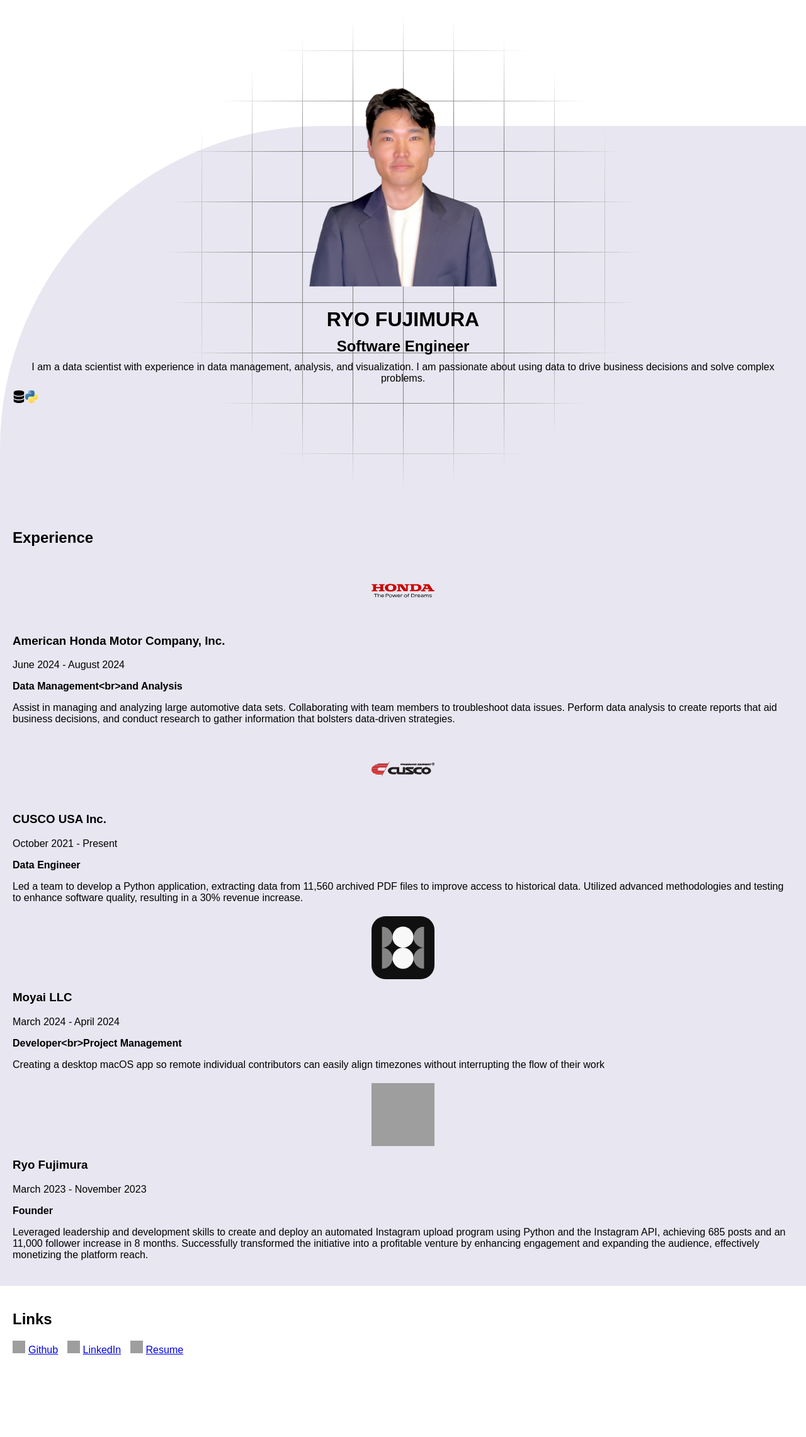
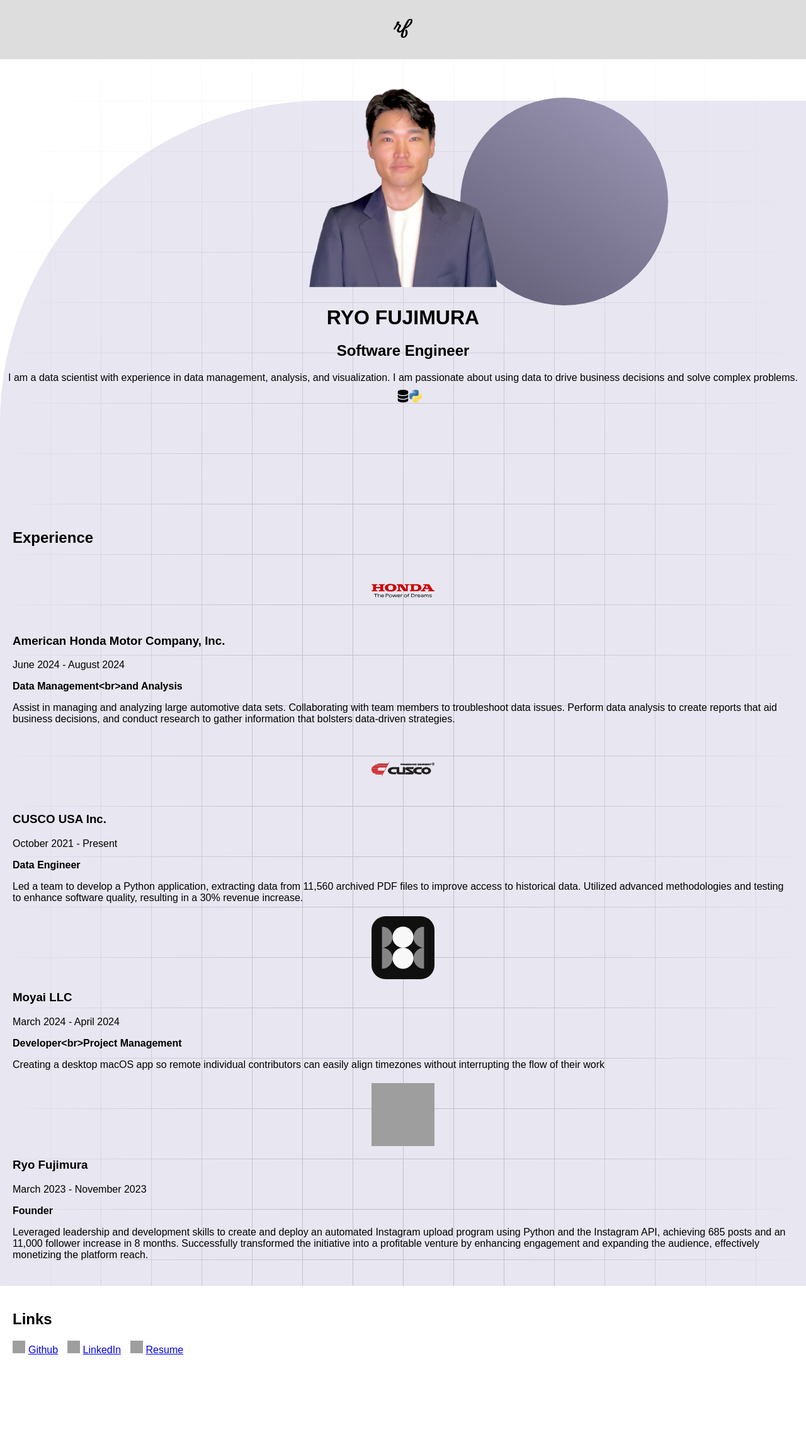
Before and after one commit to ryofujimura/ryofujwebsite, a Flask app: page / in a window 1280 px wide. Shown: the top 2282 px of the page at 63% size. Run offline with Flask 2, Linux system fonts and the light colour scheme; some web fonts are replaced; grey boxes are pictures that could not be loaded.

Commit message:
header nav icon

```diff
--- a/static/style.css
+++ b/static/style.css
@@ -10,54 +10,75 @@ museomoderno-font {
     font-style: normal;
 }
 
-.background {
+/* .background {
     position: fixed;
     top: 0;
     left: 0;
     width: 100%;
     height: 100%;
-    z-index: -2; /* behind all other content */
-    background-color: #ffffff; /* Adjust background color */
-}
+    z-index: -3;
+    background-color: #ffffff;
+} */
 
-/* Add grid pattern */
-.background-grid {
-    position: absolute;
-    top: 0;
-    left: 0;
-    width: 100%;
-    height: 100vh;
-    z-index: -1; /* behind all other content */
-    background-size: 80px 80px; /* Adjust grid size */
-    background-image: linear-gradient(
-            to right,
-            rgb(128, 128, 128) 1px,
-            transparent 1px
-        ),
-        linear-gradient(to bottom, rgb(128, 128, 128) 1px, transparent 1px);
-    mask-image: radial-gradient(
-        circle,
-        rgba(0, 0, 0, 1) 30%,
-        rgba(255, 255, 255, 0) 100%
-    );
-    -webkit-mask-image: radial-gradient(
-        circle,
-        rgba(0, 0, 0, 1) 30%,
-        rgba(255, 255, 255, 0) 50%
-    );
-}
-
-/* Style for a div that will act as the bottom-half background */
 .bottom-half-background {
     position: absolute;
     bottom: 0;
     left: 0;
     width: 100%;
-    height: 75vh;
+    height: 80vh;
     background-color: #9d96c23d;
     border-top-left-radius: 40vw;
     z-index: -2;
 }
+
+.background-grid-profile {
+  position: absolute;
+  top: 0;
+  left: 0;
+  width: 100%;
+  height: 100%;
+  z-index: -3;
+  background-size: 80px 80px;
+  background-image: linear-gradient(to right, rgb(50, 50, 50) 1px, transparent 1px),
+                    linear-gradient(to bottom, rgb(50, 50, 50) 1px, transparent 1px);
+  overflow: hidden;
+}
+
+.background-grid-profile::after {
+  content: "";
+  z-index: -3;
+  position: absolute;
+  width: 100%;
+  height: 100%;
+  background: linear-gradient(to bottom, rgb(255, 255, 255), rgba(255, 255, 255, 0)),
+              linear-gradient(to right, rgb(255, 255, 255), rgba(255, 255, 255, 0)),
+              linear-gradient(to left, rgb(255, 255, 255), rgba(255, 255, 255, 0));
+}
+
+.background-grid-experience {
+  position: absolute;
+  top: 0;
+  left: 0;
+  width: 100%;
+  height: 100%;
+  z-index: -3;
+  background-size: 80px 80px;
+  background-image: linear-gradient(to right, rgb(50, 50, 50) 1px, transparent 1px),
+                    linear-gradient(to bottom, rgb(50, 50, 50) 1px, transparent 1px);
+  overflow: hidden;
+}
+
+.background-grid-experience::after {
+  content: "";
+  z-index: -3;
+  position: absolute;
+  width: 100%;
+  height: 100%;
+  background: linear-gradient(to right, rgb(255, 255, 255), rgba(255, 255, 255, 0)),
+              linear-gradient(to left, rgb(255, 255, 255), rgba(255, 255, 255, 0));
+}
+
+
 
 body {
     font-family: "MuseoModerno", Arial, sans-serif;
@@ -68,34 +89,67 @@ body {
     min-height: 100vh;
 }
 
+header {
+    position: sticky;
+    text-align: center;
+    z-index: 1000;
+}
+
+header nav {
+    position: fixed; /* Makes the navbar stay in place when scrolling */
+    top: 0;
+    width: 100%;
+    background: linear-gradient(to bottom, rgba(255, 255, 255, 1) 0%, rgba(255, 255, 255, 0) 100%);
+    overflow: hidden;
+}
+
+header a {
+    float: center;
+    display: block;
+    color: white;
+    text-align: center;
+    text-decoration: none;
+}
+
+header a:hover {
+    background-color: #ddd;
+    color: black;
+}
+
+header img {
+    max-width: 30px;
+    height: auto;
+    margin: 30px 0px;
+}
+
 .profile {
     height: 100vh;
     display: flex;
     flex-direction: column;
     justify-content: center;
     align-items: center;
-}
-
-header {
-    padding: 20px;
+    /* padding: 20px; */
     text-align: center;
 }
 
-#sticky-title {
-    position: sticky;
-    /* top: 0; */
-    /* background: white; Optional, change as needed */
-    /* text-align: center; */
-    /* width: 100%; */
-    z-index: 2;
-    /* padding: 10px 0; */
+.gradient-circle {
+    max-width: 330px;
+    width: 100%;
+    aspect-ratio: 1/1;
+    border-radius: 50%;
+    background: linear-gradient(215deg, #9F9AB8, #605C75);
+    position: absolute;
+    z-index: -1;
+    top: 40%;
+    left: 70%;
+    transform: translate(-50%, -50%);
 }
 
 .profile img {
-    max-width: 300px; /* Set max-width for medium size */
-    width: 100%; /* Ensure image fills its container */
-    height: auto; /* Maintain aspect ratio */
-    margin-bottom: 20px; /* Adjust as needed */
+    max-width: 300px;
+    width: 100%;
+    height: auto;
+    margin-bottom: 20px;
 }
 
 .profile h1,
@@ -105,6 +159,7 @@ header {
 }
 
 #experience {
+    position: relative;
     padding: 20px;
     background-color: #9d96c23d;
 }
@@ -147,9 +202,6 @@ header {
     margin-right: 5px;
 }
 
-/* Additional styles to create space below links section */
 #footer {
-    height: 200px; /* Adjust according to content */
+    height: 200px;
 }
-
-/* Add grid pattern */
--- a/templates/index.html
+++ b/templates/index.html
@@ -18,20 +18,30 @@
 
     <body>
         <div class="background"></div>
-        <div class="background-grid"></div>
+        <div class="background-grid-profile"></div>
+        <header>
+            <nav>
+                <a href="#content">
+                    <img
+                        src="{{ url_for('static', filename='img-asset/rflogoblack.png') }}"
+                        alt="Home"
+                    />
+                </a>
+                <!-- <a href="#experience">Experience</a> -->
+                <!-- <a href="#links">Links</a> -->
+            </nav>
+        </header>
 
         <div id="content">
             <div class="profile">
                 <div class="bottom-half-background"></div>
-                <header>
+                <div class="gradient-circle"></div>
                 <img
                     src="{{ url_for('static', filename='img-asset/profile.png') }}"
                     alt="Profile Picture"
                 />
-                    <div id="sticky-text">
                 <h1>{{ name }}</h1>
                 <h2>{{ title }}</h2>
-                    </div>
                 <p>{{ description }}</p>
                 <div id="featured-skills">
                     {% for skill in featured_skills %} {% set image_path =
@@ -55,10 +65,10 @@
                     />
                     {% endif %} {% endfor %}
                 </div>
-                </header>
             </div>
 
             <section id="experience">
+                <div class="background-grid-experience"></div>
                 <h2>Experience</h2>
                 <div id="experience-list">
                     {% for project in projects %}
```
Also changed, not shown: 1 other file. Lines whose indentation alone changed are shown as unchanged.
